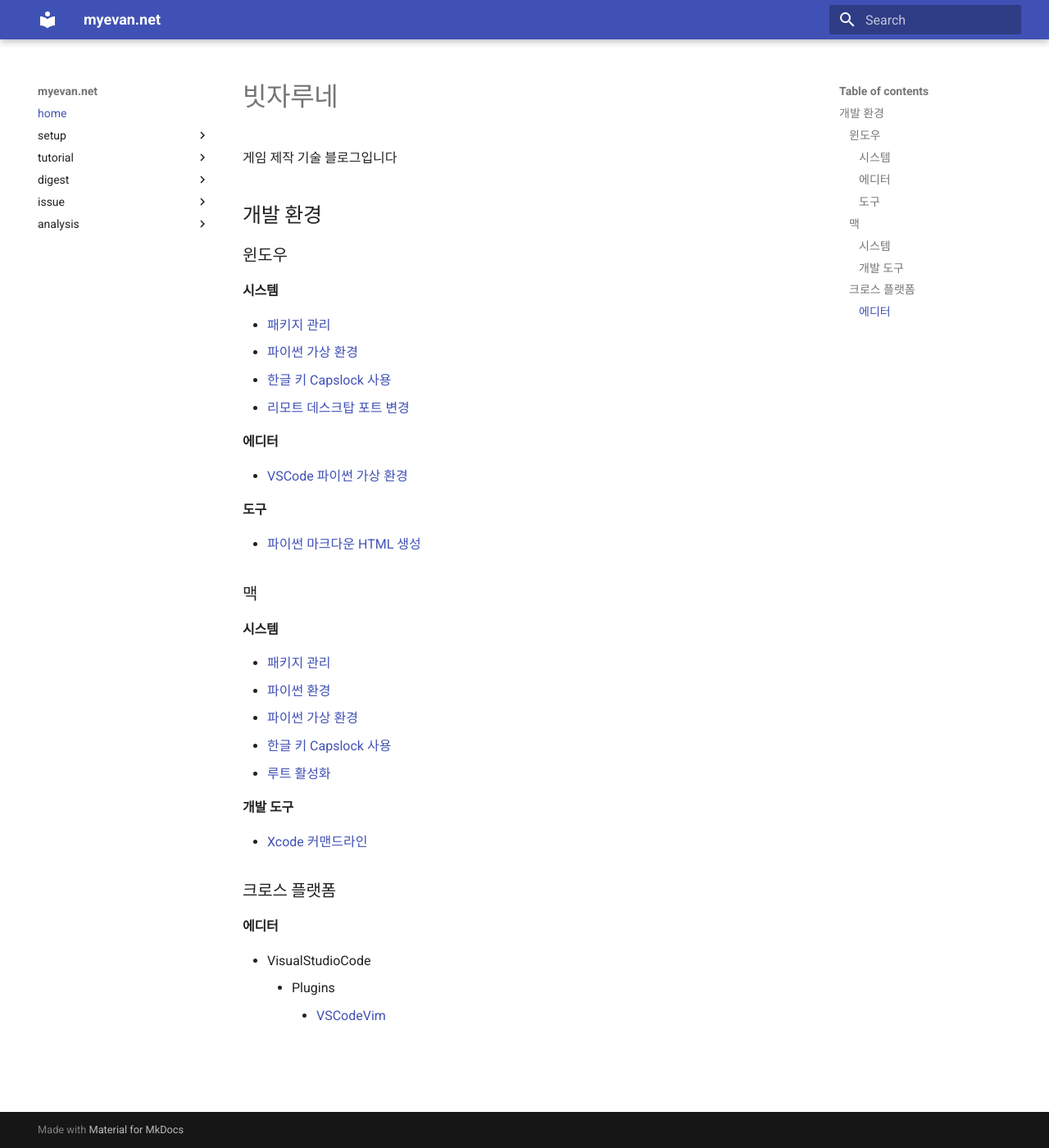
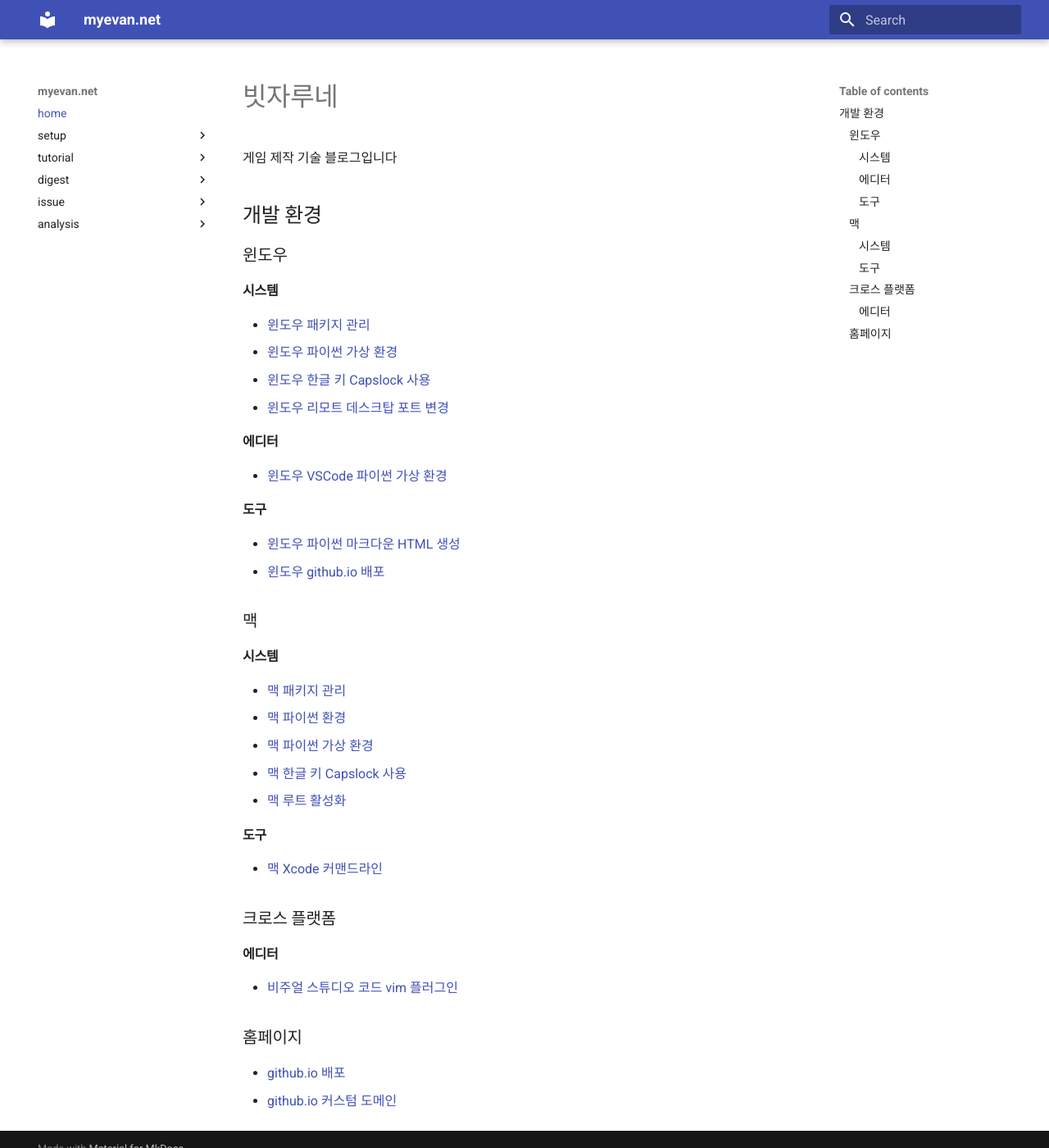
Before and after one commit to myevan/myevan-home, an MkDocs documentation site: the page built from docs/index.md, in a window 1280 px wide and 1400 px high. Shown: the whole window at 82% size. Built offline with MkDocs 1.6.1 and Material for MkDocs 9.7.7, drawn with Linux system fonts in a browser that asks for light colours; old or Windows-style settings are respelled for this version of MkDocs.

Commit message:
github.io 페이지 정리

```diff
--- a/docs/index.md
+++ b/docs/index.md
@@ -8,37 +8,41 @@
 
 #### 시스템
 
-* [패키지 관리](/windows_package_mgr_choco.md)
-* [파이썬 가상 환경](/windows_python_virtualenv.md)
-* [한글 키 Capslock 사용](/windows_hangul_key_capslock.md)
-* [리모트 데스크탑 포트 변경](/windows_remote_desktop_port.md)
+* [윈도우 패키지 관리](/windows_package_mgr_choco.md)
+* [윈도우 파이썬 가상 환경](/windows_python_virtualenv.md)
+* [윈도우 한글 키 Capslock 사용](/windows_hangul_key_capslock.md)
+* [윈도우 리모트 데스크탑 포트 변경](/windows_remote_desktop_port.md)
 
 #### 에디터
 
-* [VSCode 파이썬 가상 환경](/windows_vscode_python_virtualenv.md)
+* [윈도우 VSCode 파이썬 가상 환경](/windows_vscode_python_virtualenv.md)
 
 #### 도구
 
-* [파이썬 마크다운 HTML 생성](/windows_python_mkdocs.md)
+* [윈도우 파이썬 마크다운 HTML 생성](/windows_python_mkdocs.md)
+* [윈도우 github.io 배포](/windows_github_io_myevan.md)
 
 ### 맥
 
 #### 시스템
 
-* [패키지 관리](/mac_package_mgr_homebrew.md)
-* [파이썬 환경](/mac_python_pyenv.md)
-* [파이썬 가상 환경](/mac_python_virtualenvwrapper.md)
-* [한글 키 Capslock 사용](/mac_hangul_key_capslock.md)
-* [루트 활성화](/mac_root_enable.md)
+* [맥 패키지 관리](/mac_package_mgr_homebrew.md)
+* [맥 파이썬 환경](/mac_python_pyenv.md)
+* [맥 파이썬 가상 환경](/mac_python_virtualenvwrapper.md)
+* [맥 한글 키 Capslock 사용](/mac_hangul_key_capslock.md)
+* [맥 루트 활성화](/mac_root_enable.md)
 
-#### 개발 도구
+#### 도구
 
-* [Xcode 커맨드라인](/mac_xcode_command_line.md)
+* [맥 Xcode 커맨드라인](/mac_xcode_command_line.md)
 
 ### 크로스 플랫폼
 
 #### 에디터
 
-* VisualStudioCode
-    * Plugins
-        * [VSCodeVim](/vscode_plugin_vim.md)
+* [비주얼 스튜디오 코드 vim 플러그인](/vscode_plugin_vim.md)
+
+### 홈페이지
+
+* [github.io 배포](/github_io_mkdocs.md)
+* [github.io 커스텀 도메인](/github_io_custom_domain.md)
--- a/mkdocs.yml
+++ b/mkdocs.yml
@@ -12,27 +12,31 @@ pages:
                 - "package": windows_package_mgr_choco.md
                 - "hangul": windows_hangul_key_capslock.md
                 - "remote desktop": windows_remote_desktop_port.md
-            - "python":
                 - "virtualenv": windows_python_virtualenv.md
+            - "editor":
+                - "vscode":
+                    - "python": windows_vscode_python_virtualenv.md
+            - "tool":
                 - "mkdocs": windows_python_mkdocs.md
-            - "editor":
-                - "vscode python": windows_vscode_python_virtualenv.md
         - "mac":
             - "system":
                 - "package": mac_package_mgr_homebrew.md
                 - "hangul": mac_hangul_key_capslock.md
                 - "enable root": mac_root_enable.md
-            - "xcode":
-                - "command_line": mac_xcode_command_line.md
             - "python":
                 - "pyenv": mac_python_pyenv.md
                 - "virtualenv":
                     - "wrapper": mac_python_virtualenvwrapper.md
+            - "tool":
+                - "xcode": mac_xcode_command_line.md
         - "xplatform":
             - "vscode plugin":
                 - "vim": vscode_plugin_vim.md
+        - "github.io":
+            - "mkdocs": github_io_mkdocs.md
+            - "custom domain": github_io_custom_domain.md
+
     - "tutorial":
-        - "myevan site": myevan_site.md
         - "ue4 build": ue4_windows_build.md
         - "hyper-v":
             - "ubuntu":
```
Also changed, not shown: docs/github_io_custom_domain.md (added, +15 -0 lines), docs/github_io_mkdocs.md (added, +83 -0 lines), docs/myevan_site.md (deleted, +0 -164 lines), docs/windows_python_mkdocs.md (+5 -5 lines).
